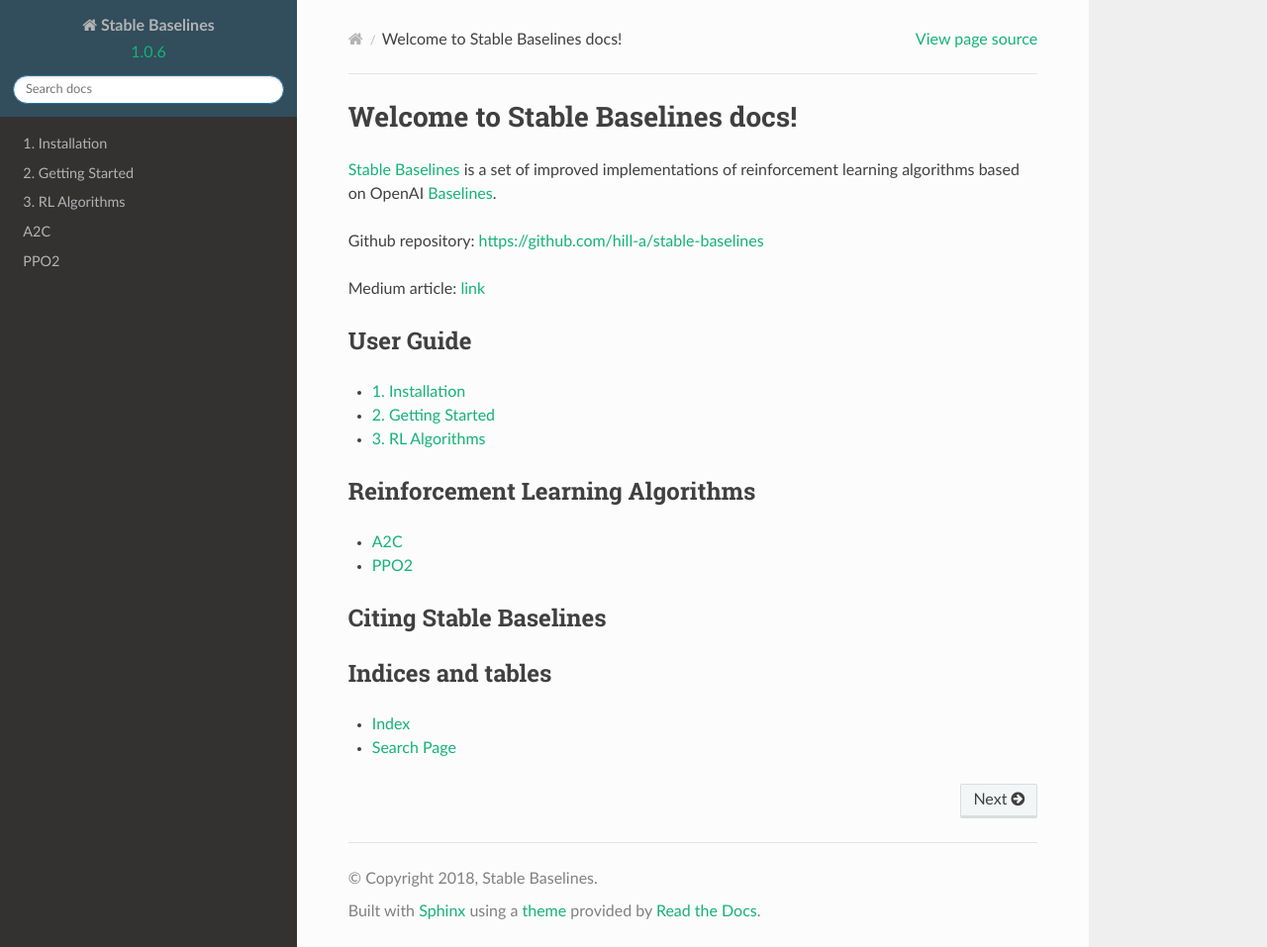
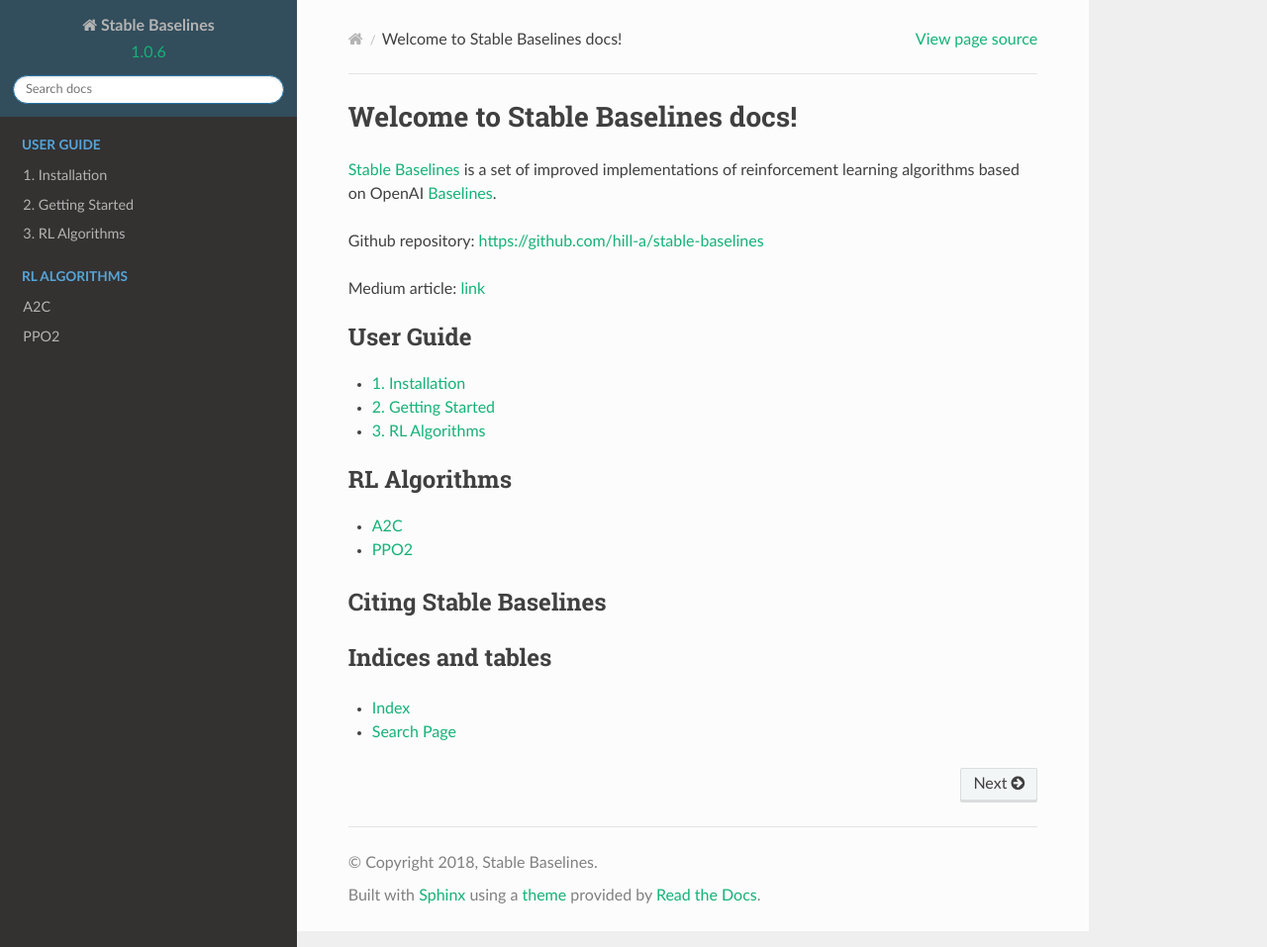
Before and after one commit to openai/baselines, a Sphinx documentation site: the page built from docs/index.rst, in a window 1280 px wide and 957 px high. Shown: the whole window at 99% size. Built offline with Sphinx 7.4.7 and the Read the Docs theme 2.0.0, drawn with Linux system fonts in a browser that asks for light colours.

Commit message:
[ci skip] Add section name

```diff
--- a/docs/index.rst
+++ b/docs/index.rst
@@ -15,20 +15,19 @@
 
 .. Example of internal link: :ref:`ppo2`
 
-User Guide
-------------
 .. toctree::
    :maxdepth: 2
+   :caption: User Guide
    :numbered:
 
    guide/install
    guide/quickstart
    guide/algos
 
-Reinforcement Learning Algorithms
------------------------------------
+
 .. toctree::
   :maxdepth: 1
+  :caption: RL Algorithms
 
   modules/a2c
   modules/ppo2
```
